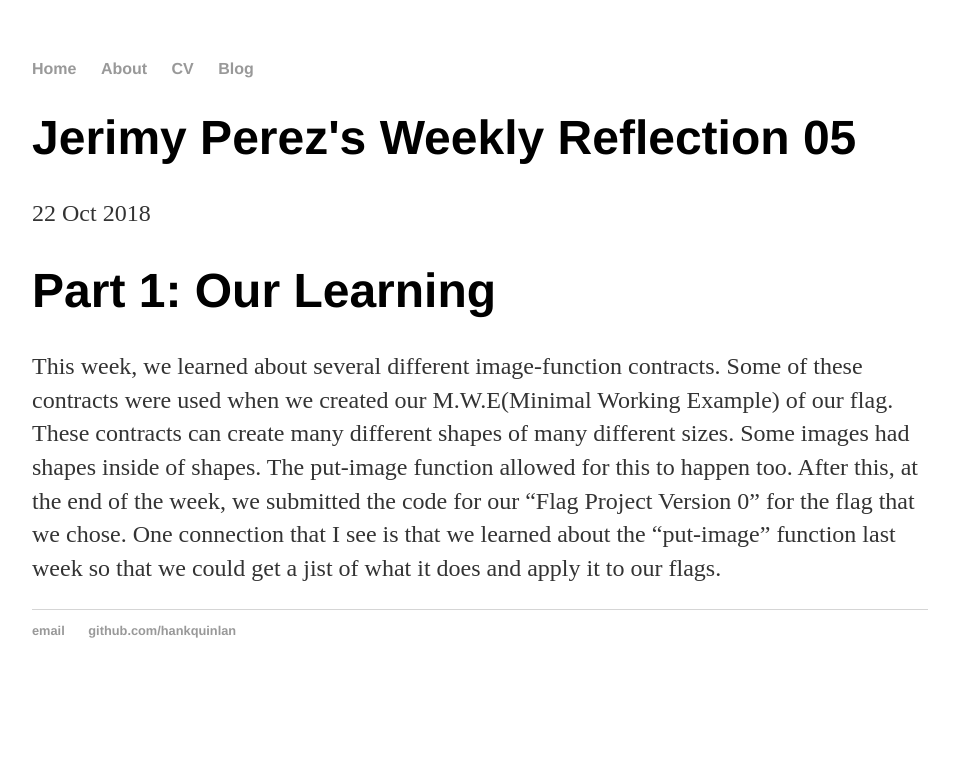
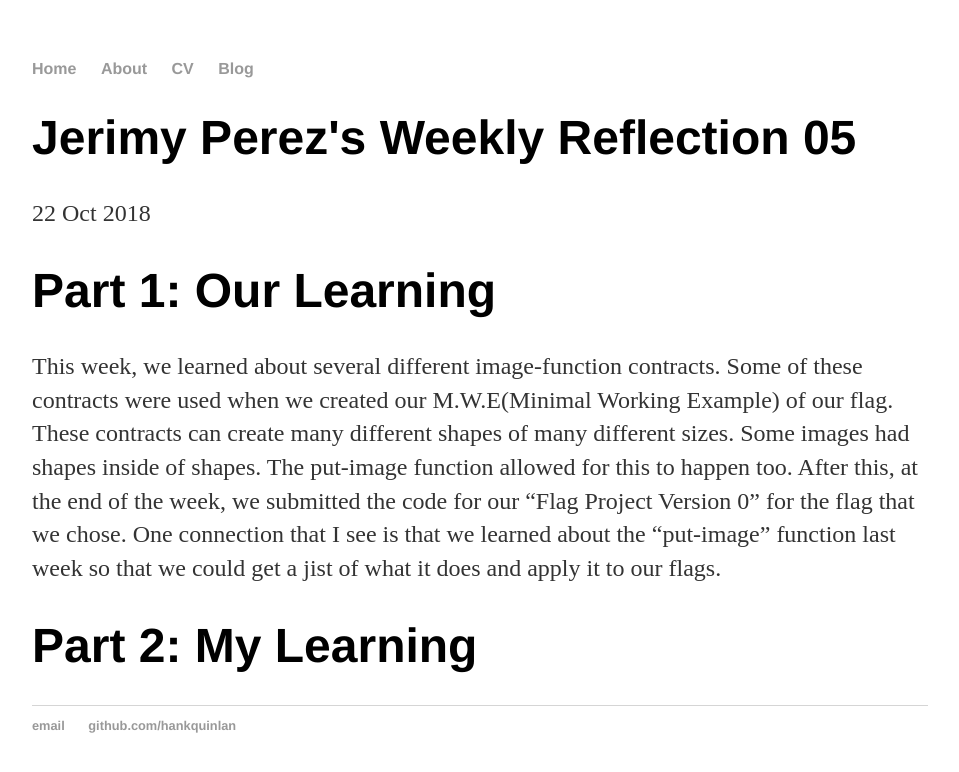
Before and after one commit to Jerimyp1996/Jerimyp1996.github.io, a Jekyll site: the page built from _posts/2018-10-22-weekly-reflection-05.md, in a window 1280 px wide. Shown: the top 772 px of the page, without its empty margins (160-1119 px from the left). Built offline with Jekyll 4.4.1, drawn with Linux system fonts in a browser that asks for light colours.

Commit message:
Update 2018-10-22-weekly-reflection-05.md

```diff
--- a/_posts/2018-10-22-weekly-reflection-05.md
+++ b/_posts/2018-10-22-weekly-reflection-05.md
@@ -7,3 +7,5 @@ date: 2018-10-22
 # Part 1: Our Learning
 
  This week, we learned about several different image-function contracts. Some of these contracts were used when we created our M.W.E(Minimal Working Example) of our flag. These contracts can create many different shapes of many different sizes. Some images had shapes inside of shapes. The put-image function allowed for this to happen too. After this, at the end of the week, we submitted the code for our "Flag Project Version 0" for the flag that we chose. One connection that I see is that we learned about the "put-image" function last week so that we could get a jist of what it does and apply it to our flags.
+
+# Part 2: My Learning
```
